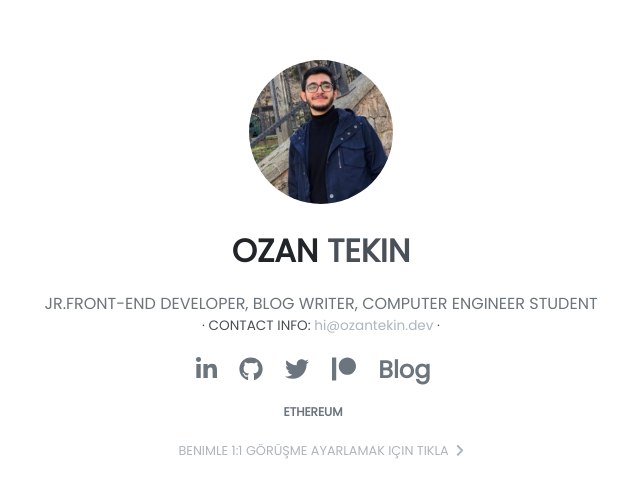
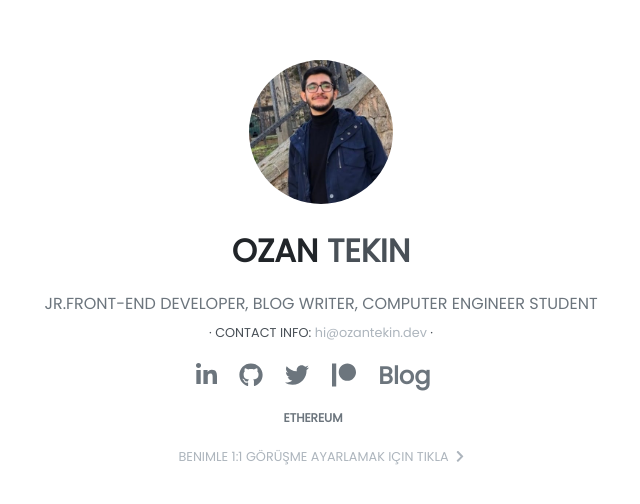
Before and after one commit to ozantekin/ozantekindev, a plain HTML site: page index.html in a window 1280 px wide. Shown: the part 156-660 px from the top of the page, without its empty margins (319-959 px from the left). Drawn offline with Linux system fonts and the light colour scheme.

Commit message:
Update style.css

```diff
--- a/style.css
+++ b/style.css
@@ -26,6 +26,8 @@ img{
     height: 9rem;
     border-radius: 50%;
 
+
+
 }
 
 h1{
@@ -46,7 +48,8 @@ p{
 
 .email{
     color: #495057;
-    font-size: 0.85rem;
+    margin-top: 0.5rem;
+    font-size: 0.8rem;
 }
 
 .email a{
```
